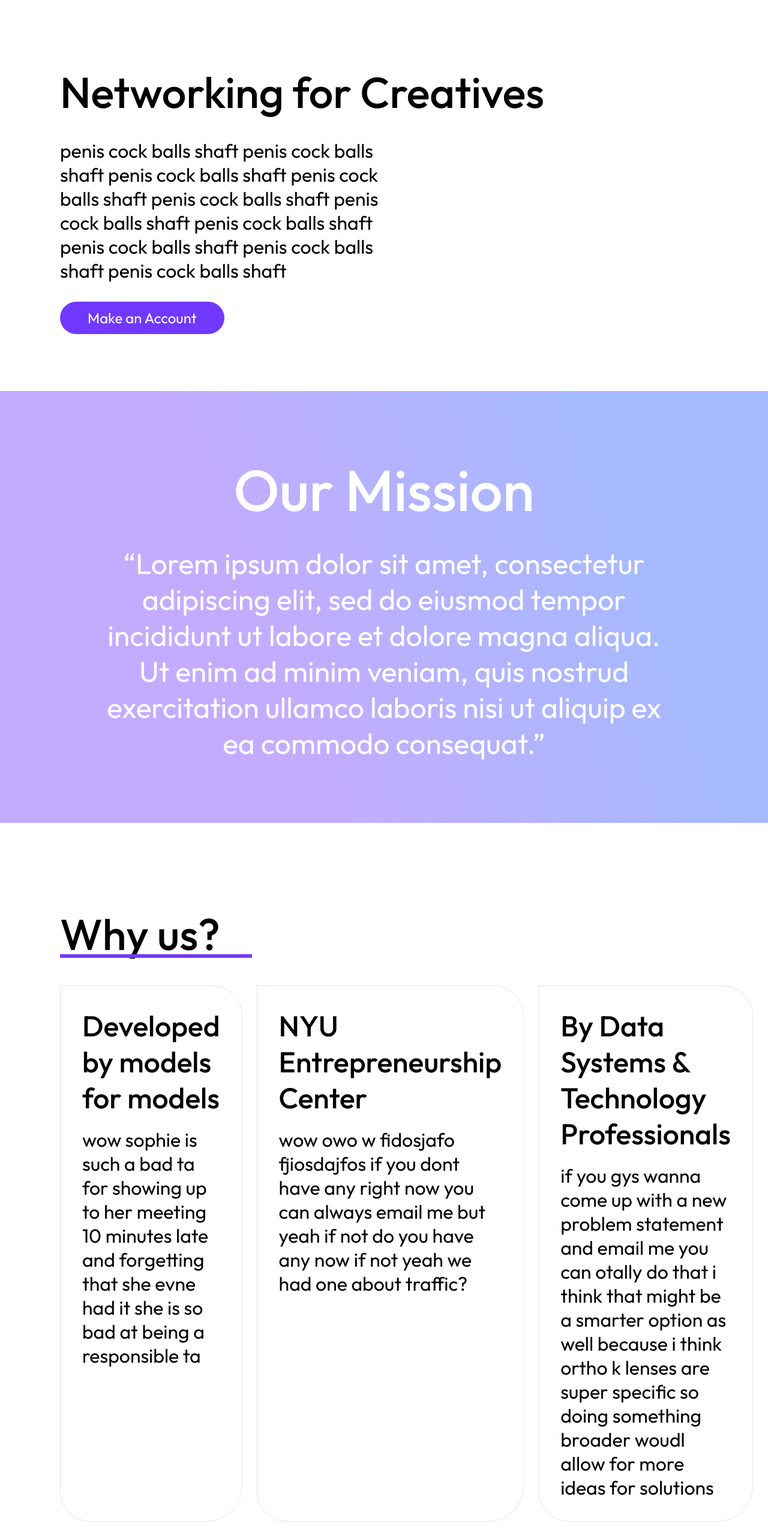
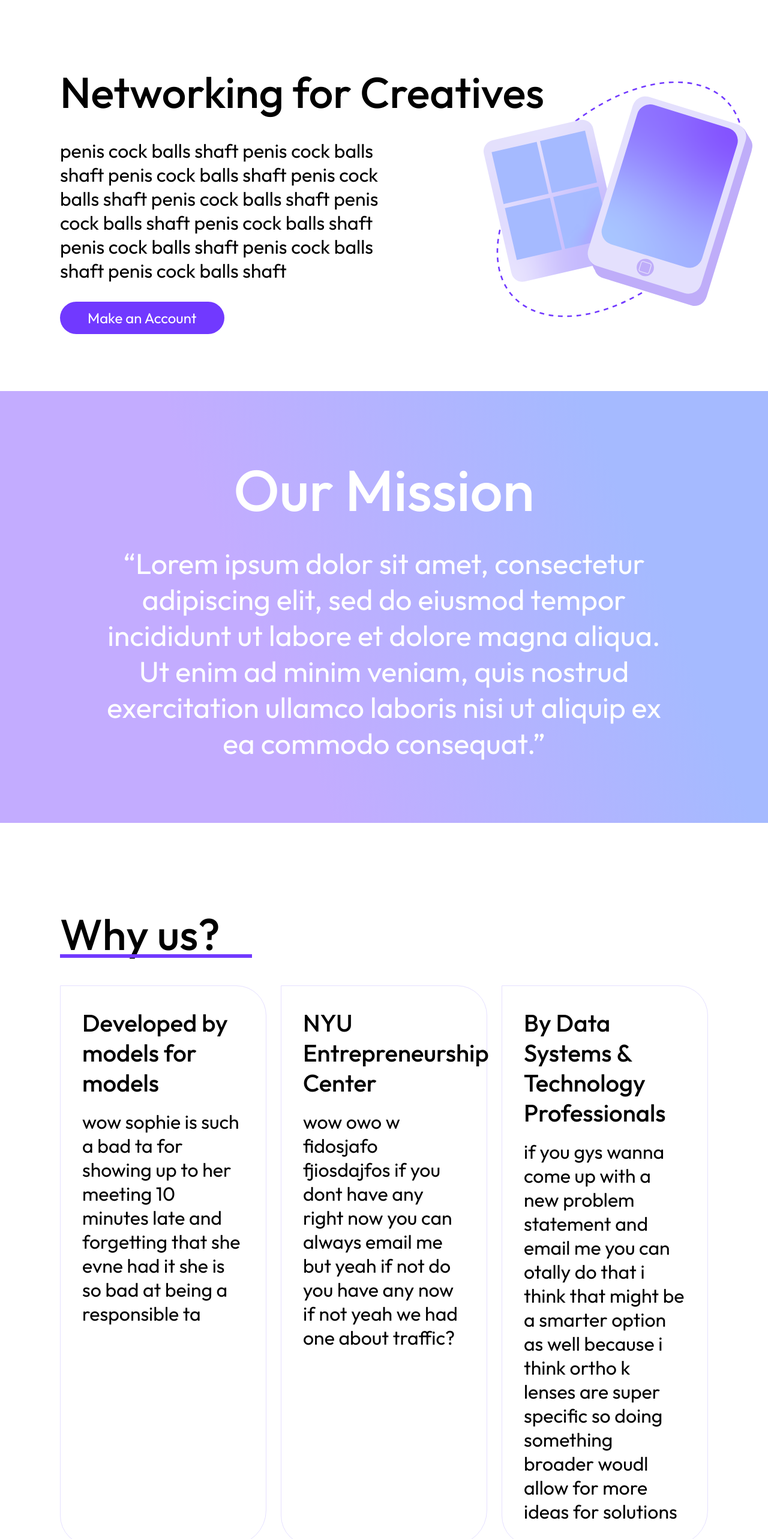
Before and after one commit to mpfolio/mpfolio, a React (Vite) app: page / in a window 1280 px wide. Shown: the part 140-2706 px from the top of the page at 60% size. Built offline with nearby package versions, Linux system fonts and the light colour scheme.

Commit message:
added hero img

```diff
--- a/src/App.css
+++ b/src/App.css
@@ -1,4 +1,5 @@
 .section1 {
+    position: relative;
     display: flex;
     flex-direction: column;
     justify-content: center;
@@ -8,6 +9,14 @@
 }
 .section1 > .bodytext {
     width: 45vw;
+}
+#hero_img {
+    position: absolute;
+    top: 50%;
+    right: 2vw;
+    width: 35vw;
+    z-index: -1;
+    transform: translateY(-50%);
 }
 
 .section2 {
@@ -47,8 +56,10 @@
     background-color: var(--primary-color);
 }
 .section3 > .card-container {
-    display: flex;
-    flex-direction: row;
+    /* display: flex; */
+    /* flex-direction: row; */
+    display: grid;
+    grid-template-columns: repeat(3, minmax(0, 1fr));
     gap: 1.5rem;
     width: 100%;
 }
--- a/src/App.jsx
+++ b/src/App.jsx
@@ -1,4 +1,5 @@
 import './App.css'
+import hero_img from '../assets/hero_img.svg'
 import squiggle from '../assets/squiggle.svg'
 import Navbar from '../components/Navbar.jsx'
 import Button from '../components/Button.jsx'
@@ -13,6 +14,7 @@ function App() {
             <h3>
                 <Button text="Make an Account" variant="filled" />
             </h3>
+            <img id="hero_img" src={hero_img} alt="hero_img" />
         </div>
         <div className="section2">
             {/* TODO: import dark filter blob from figma */}
@@ -26,15 +28,16 @@ function App() {
             <h1 className="underline">Why us?</h1>
             <div className="card-container">
                 <div className="card">
-                    <h2>Developed by models for models</h2>
+                    <h2 style={{fontSize: "2.5rem"}}>Developed by models for models</h2>
                     <p>wow sophie is such a bad ta for showing up to her meeting 10 minutes late and forgetting that she evne had it she is so bad at being a responsible ta</p>
                 </div>
                 <div className="card">
-                    <h2>NYU Entrepreneurship Center</h2>
+                    {/* TODO: entrepreneurship is too long of a word */}
+                    <h2 style={{fontSize: "2.5rem"}}>NYU Entrepreneurship Center</h2>
                     <p>wow owo w fidosjafo fjiosdajfos if you dont have any right now you can always email me but yeah if not do you have any now if not yeah we had one about traffic?</p>
                 </div>
                 <div className="card">
-                    <h2>By Data Systems & Technology Professionals</h2>
+                    <h2 style={{fontSize: "2.5rem"}}>By Data Systems & Technology Professionals</h2>
                     <p>if you gys wanna come up with a new problem statement and email me you can otally do that i think that might be a smarter option as well because i think ortho k lenses are super specific so doing something broader woudl allow for more ideas for solutions</p>
                 </div>
             </div>
```
Also changed, not shown: assets/hero_img.svg (added).
